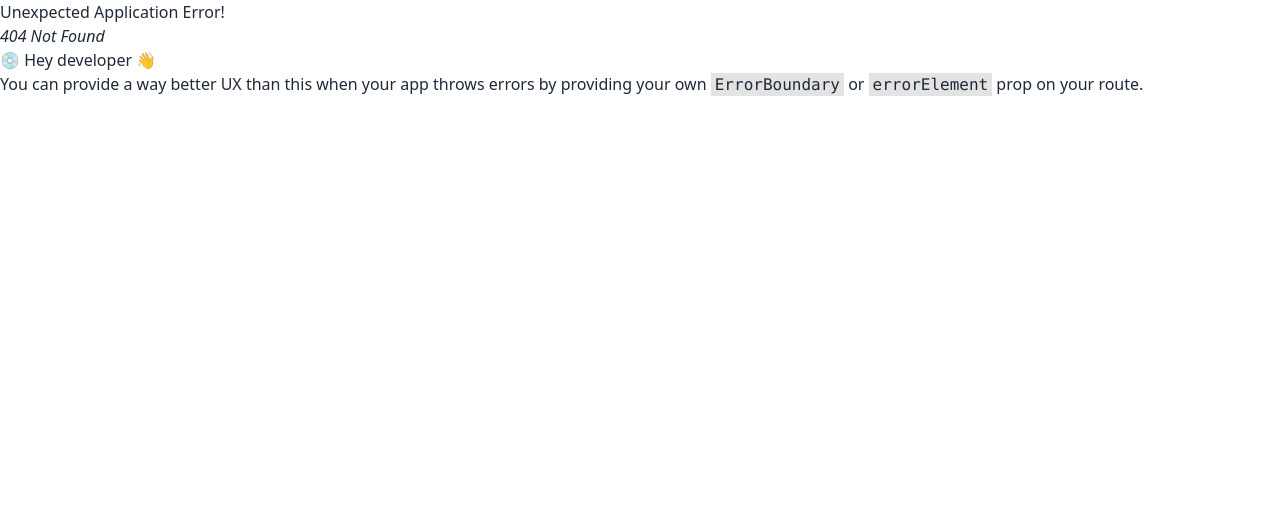
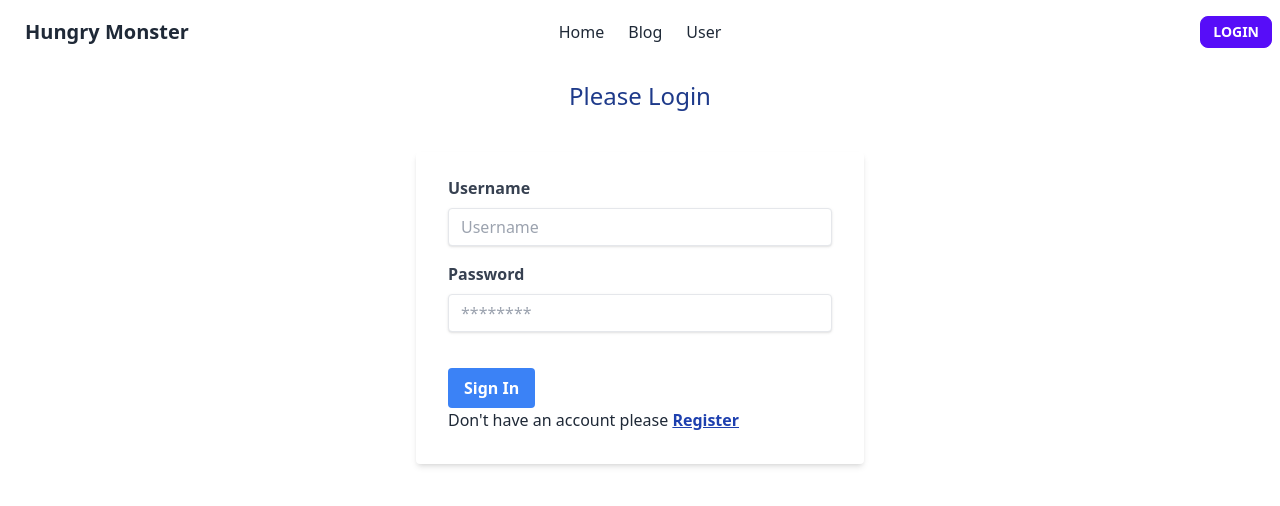
Before and after one commit to Monirul-Jim/chef-receipe-client, a React (Vite) app: page /login in a window 1280 px wide. Before the commit this address had no page. Shown: the top 506 px of the page. Built offline with nearby package versions, Linux system fonts and the light colour scheme.

Commit message:
login form

```diff
--- /dev/null
+++ b/src/layout/Login/Login.jsx
@@ -0,0 +1,40 @@
+import React from 'react';
+import NavigationBar from '../../shared/navigationBar/NavigationBar';
+import { Link } from 'react-router-dom';
+
+const Login = () => {
+    const handleLogin=(event)=>{
+        console.log('i am in');
+    }
+    return (
+        <div>
+            <NavigationBar></NavigationBar>
+            <h1 className='text-blue-900 text-2xl text-center mt-4'>Please Login</h1>
+            <div className="max-w-md mx-auto mt-10">
+                <form  onSubmit={handleLogin}className="bg-white shadow-md rounded px-8 pt-6 pb-8 mb-4">
+                    <div className="mb-4">
+                        <label className="block text-gray-700 font-bold mb-2" htmlFor="username">
+                            Username
+                        </label>
+                        <input className="shadow appearance-none border rounded w-full py-2 px-3 text-gray-700 leading-tight focus:outline-none focus:shadow-outline" id="username" type="text" placeholder="Username" />
+                    </div>
+                    <div className="mb-6">
+                        <label className="block text-gray-700 font-bold mb-2" htmlFor="password">
+                            Password
+                        </label>
+                        <input className="shadow appearance-none border rounded w-full py-2 px-3 text-gray-700 mb-3 leading-tight focus:outline-none focus:shadow-outline" id="password" type="password" placeholder="********" />
+                    </div>
+                    <div className="flex items-center justify-between">
+                        <button   className="bg-blue-500 hover:bg-blue-700 text-white font-bold py-2 px-4 rounded focus:outline-none focus:shadow-outline" type="button">
+                            Sign In
+                        </button>
+                    </div>
+                    <p>Don't have an account please <Link className='text-blue-800 font-semibold underline' to='/register'>Register</Link></p>
+                </form>
+            </div>
+
+        </div>
+    );
+};
+
+export default Login;
--- /dev/null
+++ b/src/layout/Register/Register.jsx
@@ -0,0 +1,35 @@
+import React from 'react';
+import NavigationBar from '../../shared/navigationBar/NavigationBar';
+
+const Register = () => {
+    return (
+        <div>
+            <NavigationBar></NavigationBar>
+            <div class="max-w-md mx-auto mt-10">
+                <form class="bg-white shadow-md rounded px-8 pt-6 pb-8 mb-4">
+                    <div class="mb-4">
+                        <label class="block text-gray-700 font-bold mb-2" for="username">
+                            Username
+                        </label>
+                        <input class="shadow appearance-none border rounded w-full py-2 px-3 text-gray-700 leading-tight focus:outline-none focus:shadow-outline" id="username" type="text" placeholder="Username" />
+                    </div>
+                    <div class="mb-6">
+                        <label class="block text-gray-700 font-bold mb-2" for="password">
+                            Password
+                        </label>
+                        <input class="shadow appearance-none border rounded w-full py-2 px-3 text-gray-700 mb-3 leading-tight focus:outline-none focus:shadow-outline" id="password" type="password" placeholder="********" />
+                    </div>
+                    <div class="flex items-center justify-between">
+                        <button class="bg-blue-500 hover:bg-blue-700 text-white font-bold py-2 px-4 rounded focus:outline-none focus:shadow-outline" type="button">
+                            Sign In
+                        </button>
+                    </div>
+                    <p>Already have an account please <Link className='text-blue-800 font-semibold underline' to='/register'>Login</Link></p>
+                </form>
+            </div>
+
+        </div>
+    );
+};
+
+export default Register;
--- a/src/shared/navigationBar/NavigationBar.jsx
+++ b/src/shared/navigationBar/NavigationBar.jsx
@@ -16,7 +16,7 @@ const NavigationBar = () => {
                         <Link>User</Link>
                     </ul>
                 </div>
-                <a className="btn btn-ghost normal-case text-xl">Hungry Monster</a>
+                <Link to='/' className="btn btn-ghost normal-case text-xl" >Hungry Monster</Link>
             </div>
             <div className="navbar-center hidden lg:flex">
                 <ul className="menu menu-horizontal px-1 space-x-6">
@@ -26,7 +26,7 @@ const NavigationBar = () => {
                 </ul>
             </div>
             <div className="navbar-end">
-                <a className="btn">Get started</a>
+                <Link to='/login'><button className="btn btn-primary btn-sm">Login</button></Link>
             </div>
         </div>
     );
```
Also changed, not shown: src/routes/Routes.jsx (+10 -0 lines).
